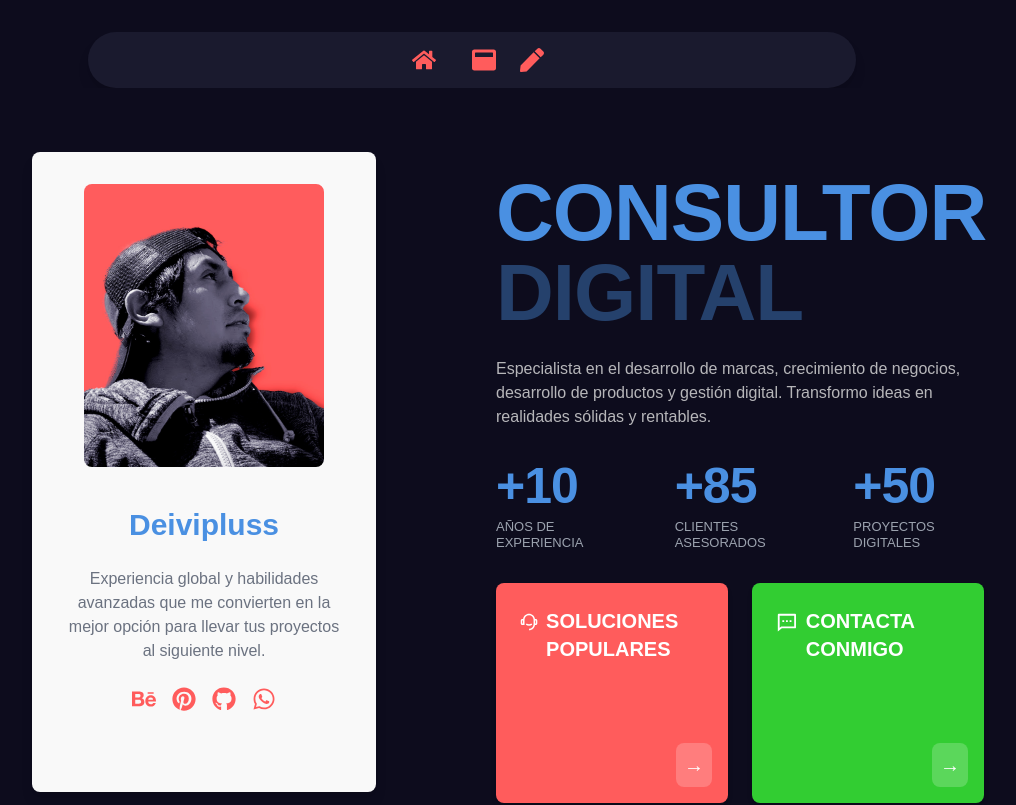
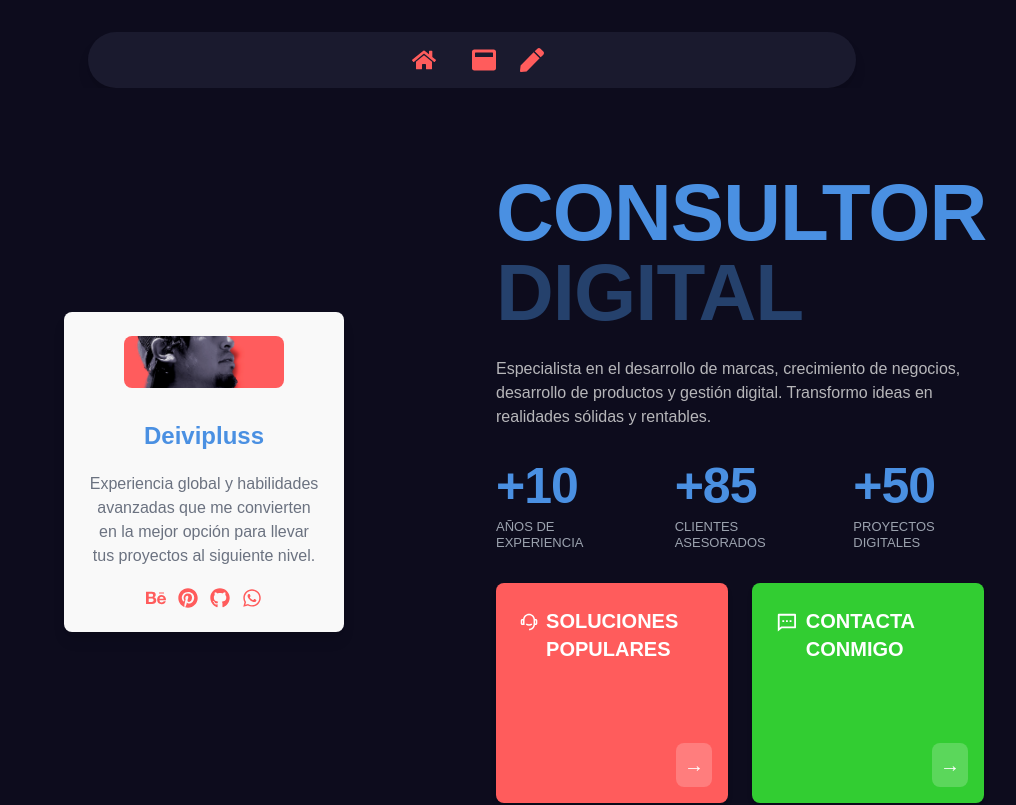
Before and after one commit to deivipluss/landing, a Next.js app: page / in a window 1280 px wide. Shown: the top 805 px of the page, without its empty margins (168-1184 px from the left). Built offline with nearby package versions, Linux system fonts and the light colour scheme.

Commit message:
restaurado9

```diff
--- a/app/page.tsx
+++ b/app/page.tsx
@@ -10,8 +10,8 @@ const containerStyle = "p-4 md:p-8 flex justify-center items-center min-h-screen
 const isMobile = () => typeof window !== "undefined" && window.innerWidth <= 768;
 
 const ProfileCard: React.FC = () => (
-  <div className="bg-[#F9F9F9] p-6 md:p-8 rounded-lg flex flex-col items-center text-center space-y-4 md:space-y-6 shadow-lg h-[456px] md:h-[640px] w-[350px] md:w-[344px] mx-auto md:mb-8 overflow-hidden">
-    <div className="w-[200px] md:w-[240px] h-[200px] md:h-[283px] bg-[#FF5C5C] mb-2 md:mb-4 rounded-lg overflow-hidden">
+  <div className="bg-[#F9F9F9] p-6 md:p-6 rounded-lg flex flex-col items-center text-center space-y-4 md:space-y-5 shadow-lg h-[360px] md:h-[320px] w-[300px] md:w-[280px] mx-auto md:mb-8 overflow-hidden">
+    <div className="w-[150px] md:w-[160px] h-[150px] md:h-[160px] bg-[#FF5C5C] mb-2 md:mb-3 rounded-lg overflow-hidden">
       <img
         src="/imagenes/perfil.jpg"
         alt="Foto de perfil de Deivipluss"
@@ -19,20 +19,21 @@ const ProfileCard: React.FC = () => (
       />
     </div>
 
-    <h2 className="text-[#0D0C1D] text-2xl md:text-3xl font-bold font-poppins">
+    <h2 className="text-[#0D0C1D] text-xl md:text-2xl font-bold font-poppins">
       <span style={{ color: '#4A90E2' }}>Deivipluss</span>
     </h2>
-    <p className="text-gray-500 mt-2 md:mt-4 text-sm md:text-base font-poppins font-light">
+    <p className="text-gray-500 mt-2 md:mt-3 text-sm md:text-base font-poppins font-light">
       Experiencia global y habilidades avanzadas que me convierten en la mejor opción para llevar tus proyectos al siguiente nivel.
     </p>
-    <div className="flex space-x-4 mt-2 md:mt-4 justify-center">
-      <FaBehance className="text-[#FF5C5C] text-xl md:text-2xl" />
-      <FaPinterest className="text-[#FF5C5C] text-xl md:text-2xl" />
-      <FaGithub className="text-[#FF5C5C] text-xl md:text-2xl" />
-      <FaWhatsapp className="text-[#FF5C5C] text-xl md:text-2xl" />
+    <div className="flex space-x-3 mt-2 md:mt-3 justify-center">
+      <FaBehance className="text-[#FF5C5C] text-lg md:text-xl" />
+      <FaPinterest className="text-[#FF5C5C] text-lg md:text-xl" />
+      <FaGithub className="text-[#FF5C5C] text-lg md:text-xl" />
+      <FaWhatsapp className="text-[#FF5C5C] text-lg md:text-xl" />
     </div>
   </div>
 );
+
 
 const ProfessionalInfo: React.FC = () => (
   <div className="w-full max-w-[800px] px-4 md:px-0">
```
